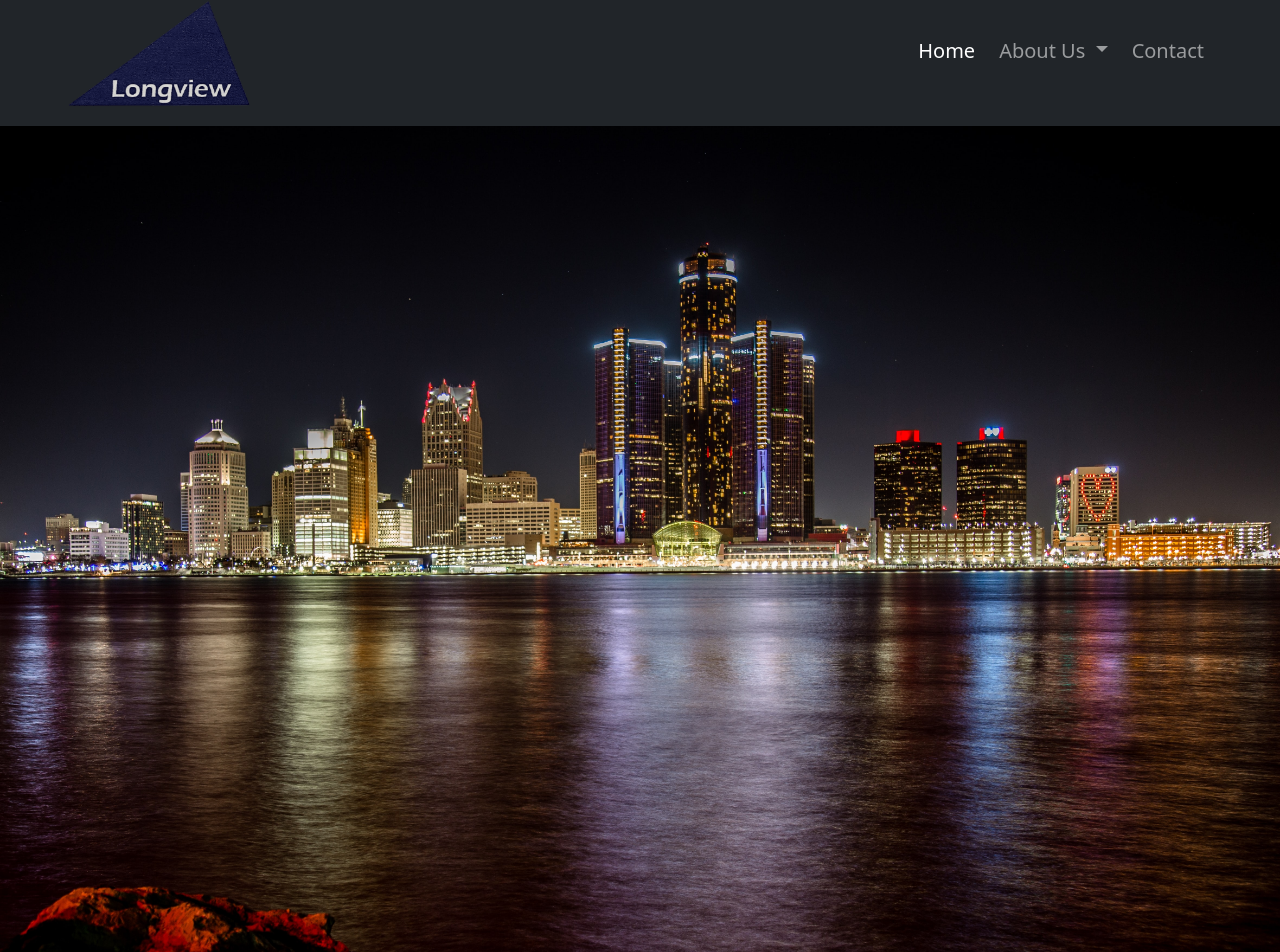
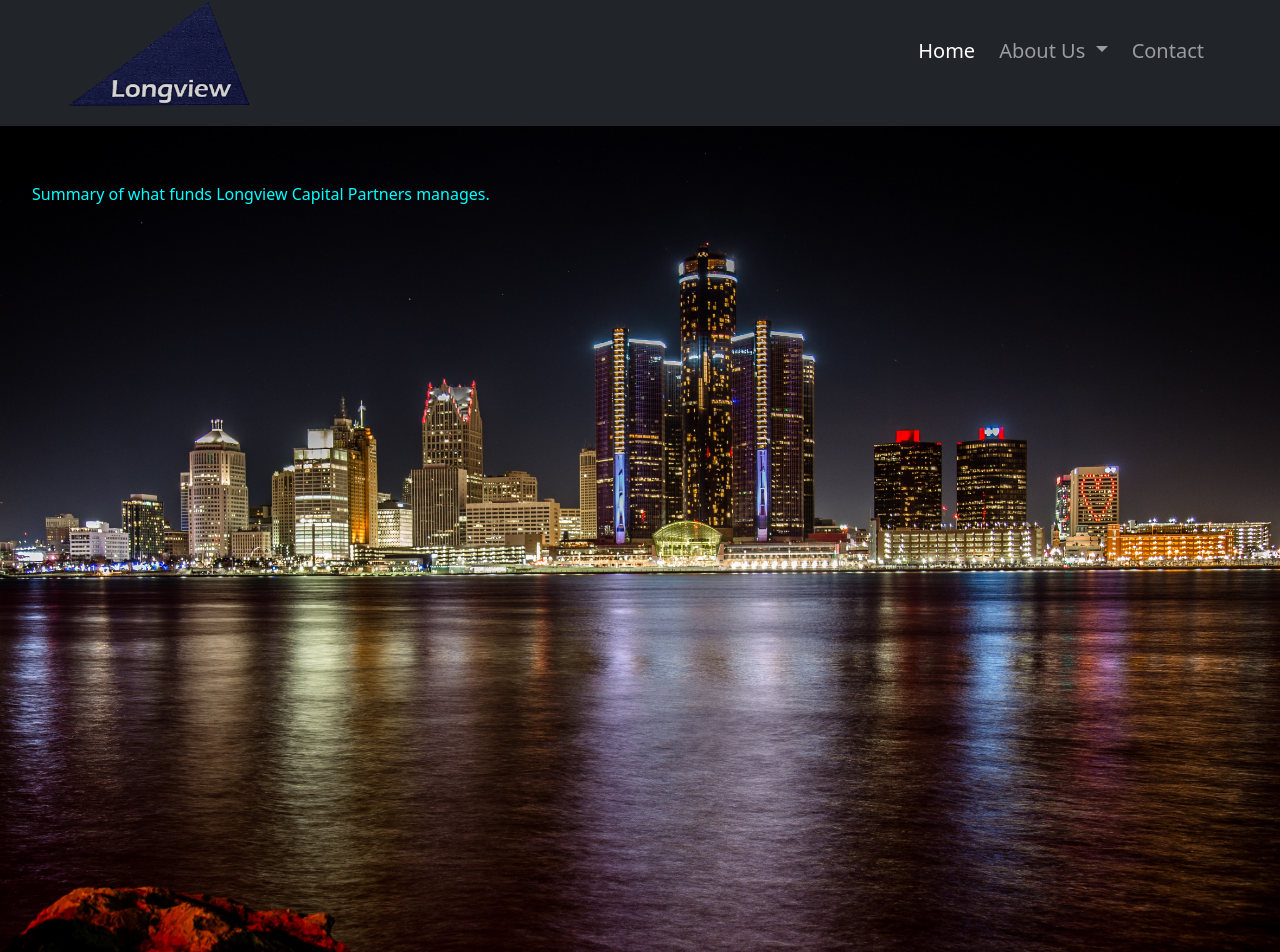
Before and after one commit to Fiscal2/longview-cap-partners, an Angular app: page /home in a window 1280 px wide. Shown: the part 25-977 px from the top of the page. Built offline with nearby package versions, Linux system fonts and the light colour scheme.

Commit message:
text on top of image!

```diff
--- a/src/app/home/home.component.css
+++ b/src/app/home/home.component.css
@@ -6,3 +6,7 @@
     background-size: cover;
     background-color: black;
 }
+
+#text{
+    color: aqua;
+}
--- a/src/app/home/home.component.html
+++ b/src/app/home/home.component.html
@@ -1,10 +1,10 @@
-<div>
-    <div>
-        <img id="containerBackground"class="background-image-fx loaded" src="../../assets/detroitSkyline.jpg">
-        <div class="container text-center">
-            <div id="containerContent" class="col">
-                <p>Summary of Longview Capital Partners and what their funds do.</p>
-            </div>
-        </div>
+<div id="mainContainer" class="container-fluid vw-100 p-0">
+    <div id="mainContainerContent">
+        <img class="position-absolute" id="containerBackground" src="../../assets/detroitSkyline.jpg">
     </div>
+    <div id="text" class=" ms-4 pt-5 position-relative d-flex align-items-center justify-content-start">
+        <span class="p-2">Summary of what funds Longview Capital Partners manages.</span>
+    </div>
+
+
 </div>
```
